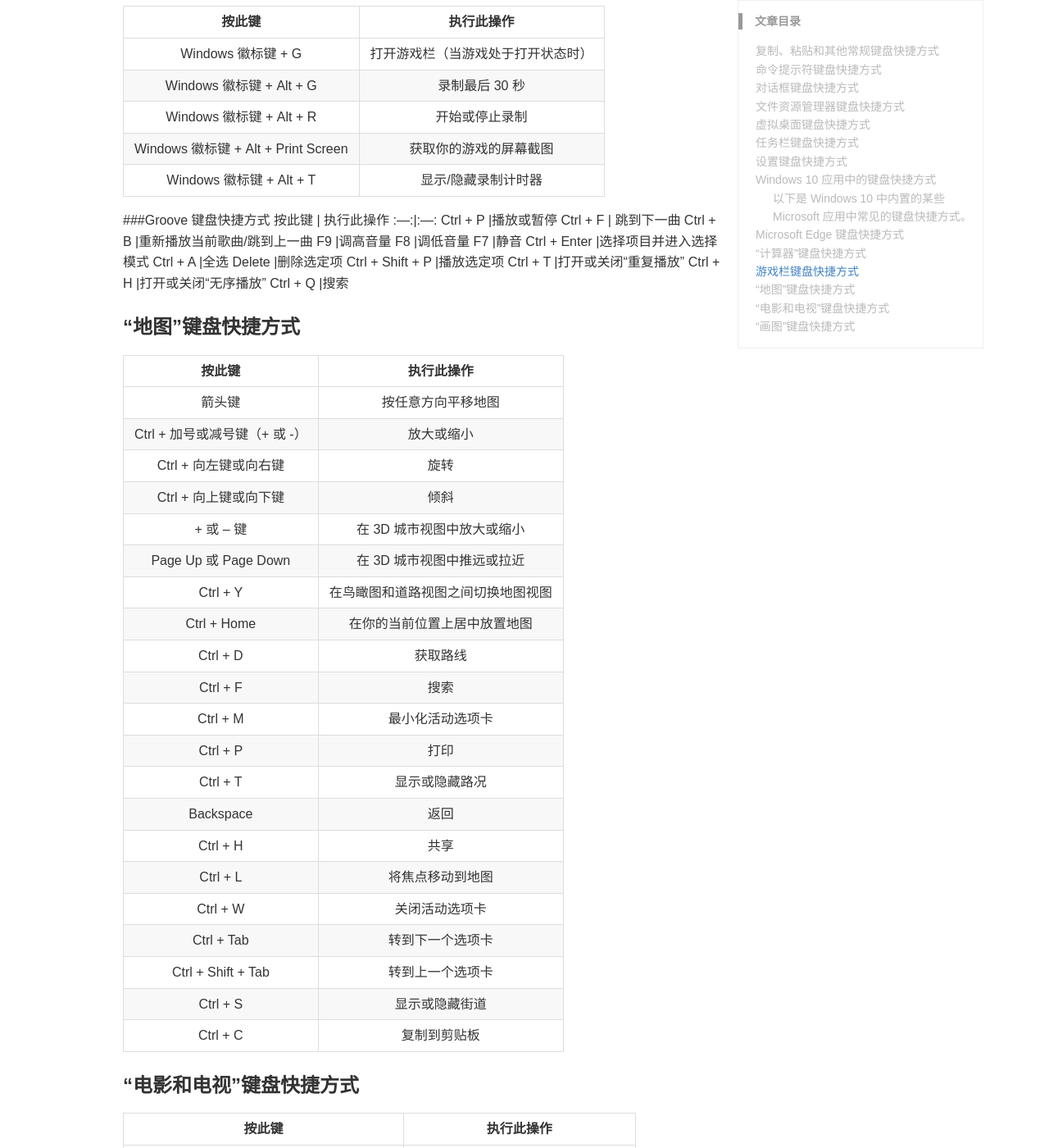
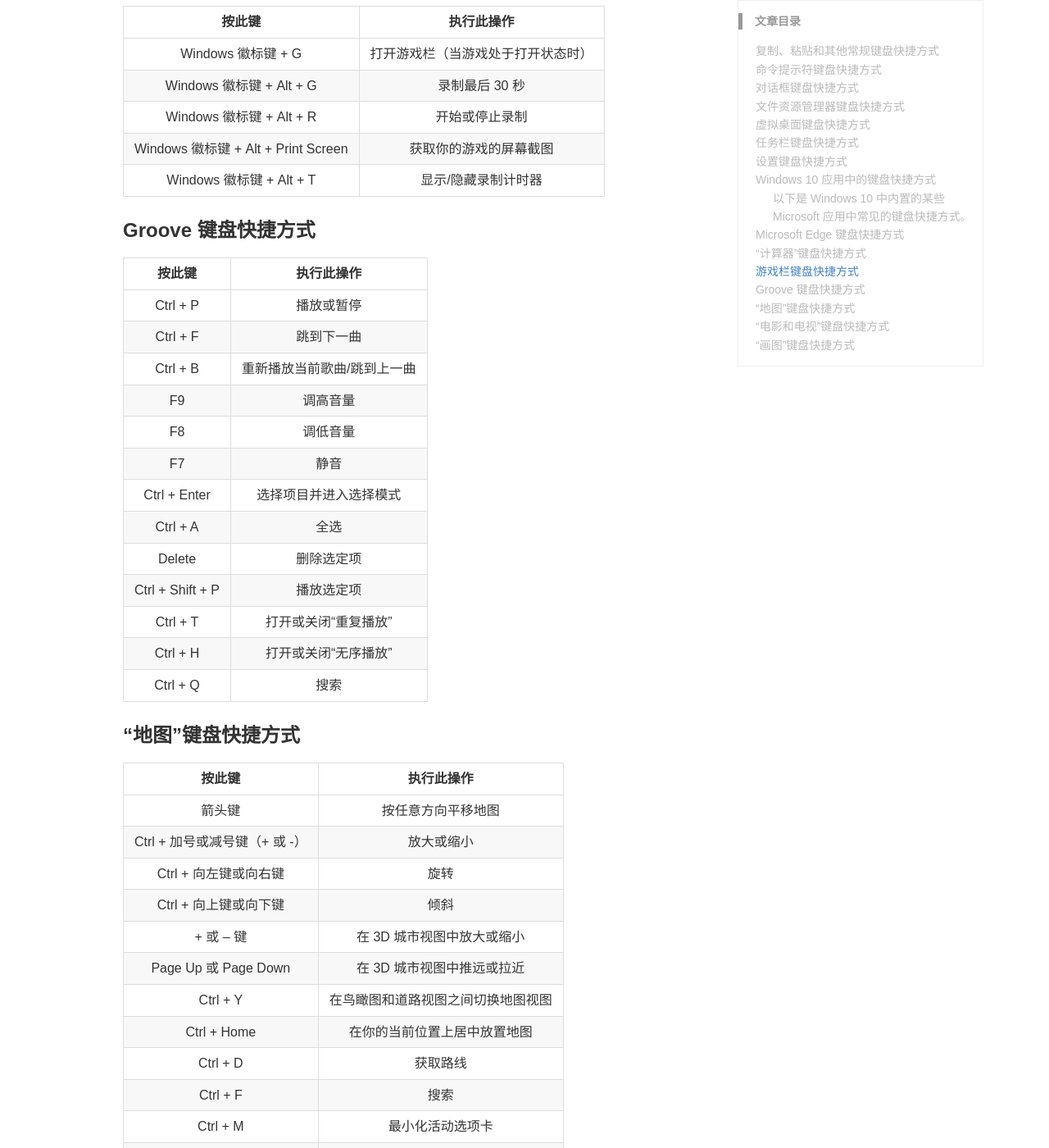
Before and after one commit to alex0227/alex0227.github.io, a Jekyll site: the page built from _posts/2017-9-6-win10官方快捷键汇总.md, in a window 1280 px wide and 1400 px high, scrolled down 12841 px. Shown: the whole window at 82% size. Built offline with Jekyll 4.4.1, drawn with Linux system fonts in a browser that asks for light colours.

Commit message:
Update 2017-9-6-win10官方快捷键汇总.md

```diff
--- a/_posts/2017-9-6-win10官方快捷键汇总.md
+++ b/_posts/2017-9-6-win10官方快捷键汇总.md
@@ -317,7 +317,7 @@ K	|在“程序员”模式下选择 RoR
 <	|在“程序员”模式下选择 Lsh
 >	|在“程序员”模式下选择 Rsh
 %	|在“程序员”模式下选择 Mod
-|	|在“程序员”模式下选择 Or
+\|	|在“程序员”模式下选择 Or
 ^	|在“程序员”模式下选择 Xor
 ~	|在“程序员”模式下选择 Not
 &	|在“程序员”模式下选择 And
@@ -333,7 +333,8 @@ Windows 徽标键 + Alt + R	|开始或停止录制
 Windows 徽标键 + Alt + Print Screen	|获取你的游戏的屏幕截图
 Windows 徽标键 + Alt + T	|显示/隐藏录制计时器
 
-###Groove 键盘快捷方式
+### Groove 键盘快捷方式
+
  按此键	| 执行此操作
 :---:|:---:
  Ctrl + P	 |播放或暂停
```
